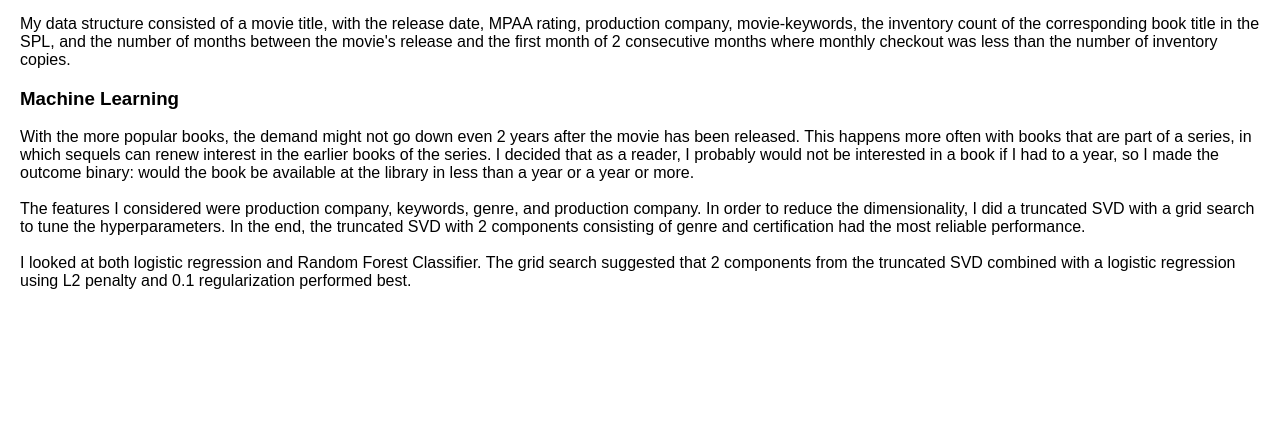
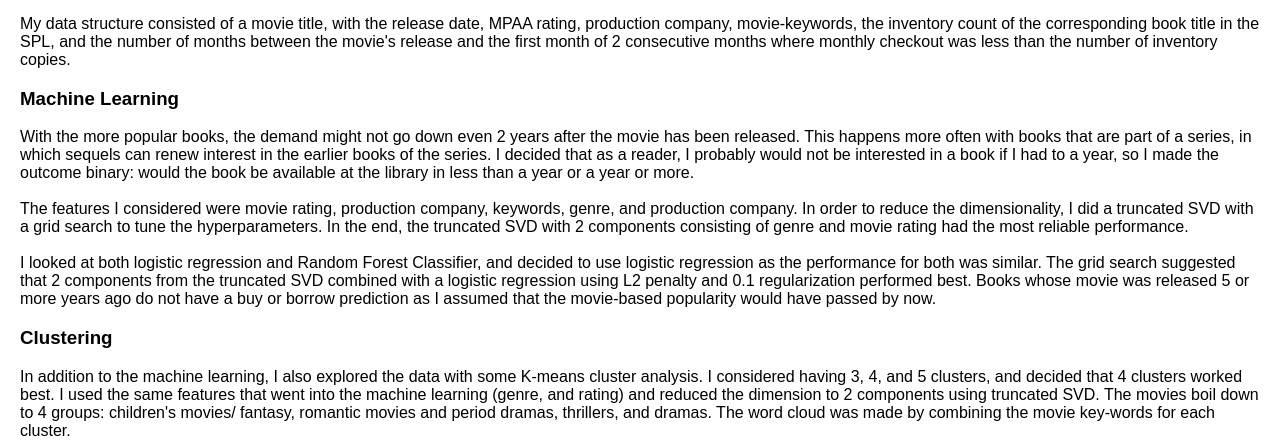
Before and after one commit to DianaLam06/TDI-capstone, a Flask app: page / in a window 1280 px wide, after a click on "About the Algoithm". Shown: the part 1032-1472 px from the top of the page. Before the commit the page ends 1321 px from the top, so only its background shows below. Run offline with Flask 2, Linux system fonts and the light colour scheme.

Commit message:
add word cloud description

```diff
--- a/templates/embed.html
+++ b/templates/embed.html
@@ -127,9 +127,16 @@ body, html {
     <h3> Machine Learning </h3>
     <p>
        With the more popular books, the demand might not go down even 2 years after the movie has been released.  This happens more often with books that are part of a series, in which sequels can renew interest in the earlier books of the series.  I decided that as a reader, I probably would not be interested in a book if I had to a year, so I made the outcome binary: would the book be available at the library in less than a year or a year or more.  <br /><br />
-       The features I considered were production company, keywords, genre, and production company.  In order to reduce the dimensionality, I did a truncated SVD with a grid search to tune the hyperparameters.  In the end, the truncated SVD with 2 components consisting of genre and certification had the most reliable performance.
+       The features I considered were movie rating, production company, keywords, genre, and production company.  In order to reduce the dimensionality, I did a truncated SVD with a grid search to tune the hyperparameters.  In the end, the truncated SVD with 2 components consisting of genre and movie rating had the most reliable performance.
         <br /><br />
-        I looked at both logistic regression and Random Forest Classifier.  The grid search suggested that 2 components from the truncated SVD combined with a logistic regression using L2 penalty and 0.1 regularization performed best.
+        I looked at both logistic regression and Random Forest Classifier, and decided to use logistic regression as the performance for both was similar.  The grid search suggested that 2 components from the truncated SVD combined with a logistic regression using L2 penalty and 0.1 regularization performed best.  Books whose movie was released 5 or more years ago do not have a buy or borrow prediction as I assumed that the movie-based popularity would have passed by now.
+    </p>
+
+    <h3> Clustering</h3>
+    <p>
+       In addition to the machine learning, I also explored the data with some K-means cluster analysis.  I considered having 3, 4, and 5 clusters, and decided that 4 clusters worked best.  I used the same features that went into the machine learning (genre, and rating) and reduced the dimension to 2 components using truncated SVD.  The movies boil down to 4 groups: children's movies/ fantasy, romantic movies and period dramas, thrillers, and dramas.  The word cloud was made by combining the movie key-words for each cluster.
+
+
     </p>
 </div>
 
```
